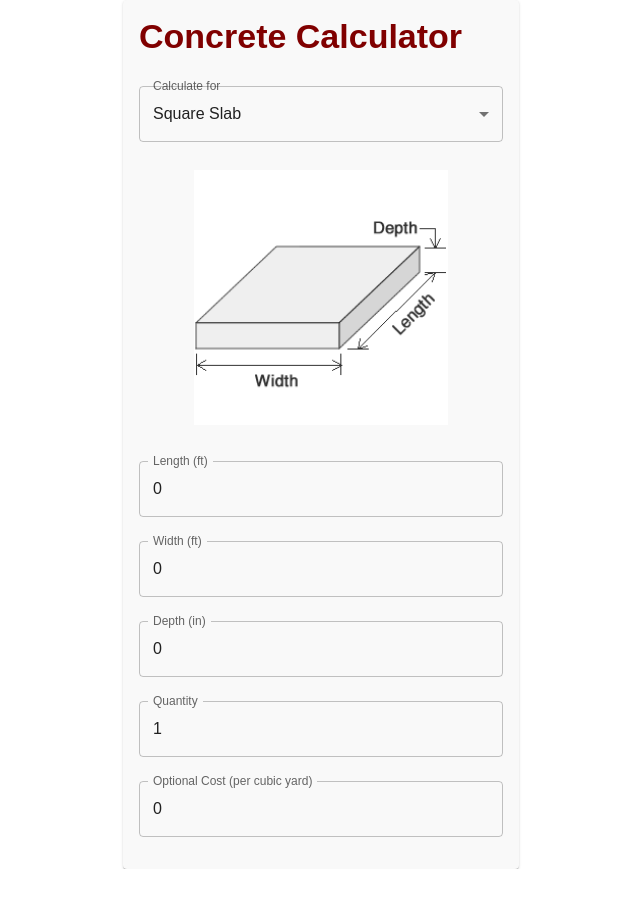
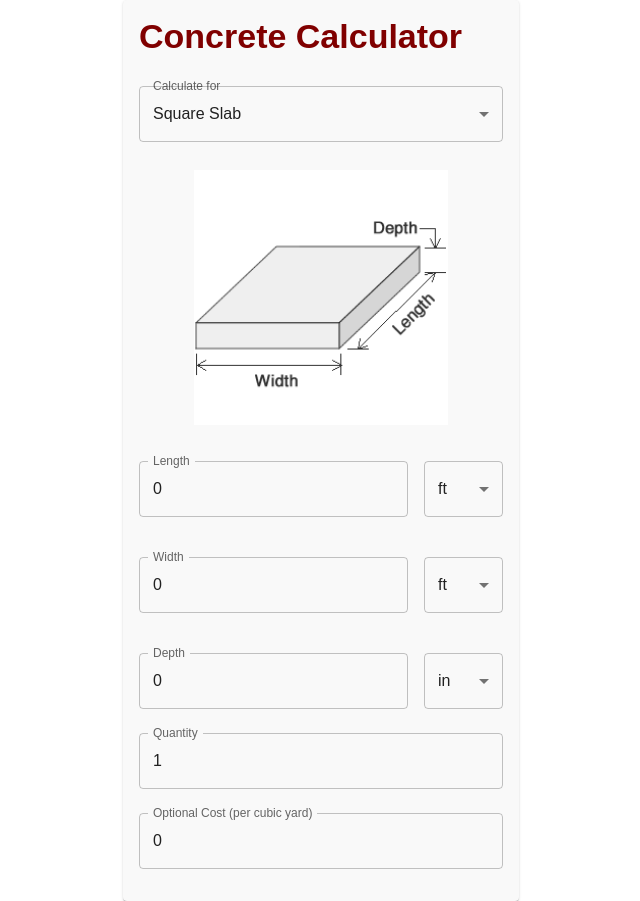
Before and after one commit to Tcviles/react-concrete-calc, a React (Create React App) app: page / in a window 1280 px wide. Shown: the whole page, without its empty margins (319-959 px from the left). Before the commit the page ends 869 px from the top, so only its background shows below. Built offline with nearby package versions, Linux system fonts and the light colour scheme.

Commit message:
update some fields and sizing

```diff
--- a/src/App.tsx
+++ b/src/App.tsx
@@ -1,5 +1,5 @@
 import React from 'react';
-import { createTheme, ThemeProvider, CssBaseline } from '@mui/material';
+import { createTheme, ThemeProvider, CssBaseline, Box } from '@mui/material';
 import ConcreteCalculator from './components/ConcreteCalculator';
 
 // Define the maroon and white theme
@@ -31,9 +31,9 @@ function App() {
   return (
     <ThemeProvider theme={theme}>
       <CssBaseline />
-      <div className="App">
+      <Box sx={{ width: '100vw', height: '100vh'}}>
         <ConcreteCalculator />
-      </div>
+      </Box>
     </ThemeProvider>
   );
 }
--- a/src/components/input_fields/Block.tsx
+++ b/src/components/input_fields/Block.tsx
@@ -1,5 +1,5 @@
 import React, { useEffect, useState } from 'react';
-import { TextField } from '@mui/material';
+import { TextField, MenuItem, Select, FormControl, Grid } from '@mui/material';
 
 interface BlockProps {
   onVolumeChange: (volume: number) => void;
@@ -10,44 +10,102 @@ const Block: React.FC<BlockProps> = ({ onVolumeChange }) => {
   const [width, setWidth] = useState<number>(0);
   const [depth, setDepth] = useState<number>(0);
 
+  const [lengthUnit, setLengthUnit] = useState<string>('ft');
+  const [widthUnit, setWidthUnit] = useState<string>('ft');
+  const [depthUnit, setDepthUnit] = useState<string>('in');
+
   useEffect(() => {
-    const volume = (length * width * (depth / 12)) / 27;
+    // Convert all values to feet before calculating volume
+    const convertToFeet = (value: number, unit: string) => {
+      switch (unit) {
+        case 'ft': return value;
+        case 'in': return value / 12;
+        case 'm': return value * 3.28084;
+        case 'cm': return value * 0.0328084;
+        default: return value;
+      }
+    };
+
+    const lengthInFeet = convertToFeet(length, lengthUnit);
+    const widthInFeet = convertToFeet(width, widthUnit);
+    const depthInFeet = convertToFeet(depth, depthUnit);
+
+    const volume = (lengthInFeet * widthInFeet * depthInFeet) / 27; // Convert cubic feet to cubic yards
     onVolumeChange(volume);
-  }, [length, width, depth, onVolumeChange]);
+  }, [length, width, depth, lengthUnit, widthUnit, depthUnit, onVolumeChange]);
 
   const handleNumberInputChange = (setter: React.Dispatch<React.SetStateAction<number>>) =>
     (event: React.ChangeEvent<HTMLInputElement>) => {
-      console.log(event.target.value)
-      setter(+event.target.value);
+      setter(parseFloat(event.target.value) || 0);
     };
 
+  const unitOptions = ['ft', 'in', 'm', 'cm'];
+
   return (
-    <>
+    <Grid container spacing={2}>
+      {/* Length Field */}
+      <Grid item xs={9}>
         <TextField
-        label="Length (ft)"
-        type="integer"
+          label="Length"
+          type="number"
           value={length}
           onChange={handleNumberInputChange(setLength)}
           fullWidth
           margin="normal"
         />
+      </Grid>
+      <Grid item xs={3}>
+        <FormControl fullWidth margin="normal">
+          <Select value={lengthUnit} onChange={(e) => setLengthUnit(e.target.value)}>
+            {unitOptions.map((unit) => (
+              <MenuItem key={unit} value={unit}>{unit}</MenuItem>
+            ))}
+          </Select>
+        </FormControl>
+      </Grid>
+
+      {/* Width Field */}
+      <Grid item xs={9}>
         <TextField
-        label="Width (ft)"
-        type="integer"
+          label="Width"
+          type="number"
           value={width}
           onChange={handleNumberInputChange(setWidth)}
           fullWidth
           margin="normal"
         />
+      </Grid>
+      <Grid item xs={3}>
+        <FormControl fullWidth margin="normal">
+          <Select value={widthUnit} onChange={(e) => setWidthUnit(e.target.value)}>
+            {unitOptions.map((unit) => (
+              <MenuItem key={unit} value={unit}>{unit}</MenuItem>
+            ))}
+          </Select>
+        </FormControl>
+      </Grid>
+
+      {/* Depth Field */}
+      <Grid item xs={9}>
         <TextField
-        label="Depth (in)"
-        type="integer"
+          label="Depth"
+          type="number"
           value={depth}
           onChange={handleNumberInputChange(setDepth)}
           fullWidth
           margin="normal"
         />
-    </>
+      </Grid>
+      <Grid item xs={3}>
+        <FormControl fullWidth margin="normal">
+          <Select value={depthUnit} onChange={(e) => setDepthUnit(e.target.value)}>
+            {unitOptions.map((unit) => (
+              <MenuItem key={unit} value={unit}>{unit}</MenuItem>
+            ))}
+          </Select>
+        </FormControl>
+      </Grid>
+    </Grid>
   );
 };
 
--- a/src/components/input_fields/Steps.tsx
+++ b/src/components/input_fields/Steps.tsx
@@ -1,5 +1,5 @@
 import React, { useEffect, useState } from 'react';
-import { TextField } from '@mui/material';
+import { TextField, MenuItem, Select, FormControl, Grid } from '@mui/material';
 
 interface StepsProps {
   onVolumeChange: (area: number) => void;
@@ -12,21 +12,141 @@ const Steps: React.FC<StepsProps> = ({ onVolumeChange }) => {
   const [run, setRun] = useState(0);
   const [numSteps, setNumSteps] = useState(0);
 
+  const [lengthUnit, setLengthUnit] = useState('ft');
+  const [widthUnit, setWidthUnit] = useState('ft');
+  const [riseUnit, setRiseUnit] = useState('in');
+  const [runUnit, setRunUnit] = useState('ft');
+
   useEffect(() => {
-    const platformVolume = (length * (rise * numSteps) * width) / 27;
-    const stepVolume = (run * rise * (numSteps - 1) * width) / 27;
+    // Convert all values to feet
+    const convertToFeet = (value: number, unit: string) => {
+      switch (unit) {
+        case 'ft': return value;
+        case 'in': return value / 12;
+        case 'm': return value * 3.28084;
+        case 'cm': return value * 0.0328084;
+        default: return value;
+      }
+    };
+
+    const lengthInFeet = convertToFeet(length, lengthUnit);
+    const widthInFeet = convertToFeet(width, widthUnit);
+    const riseInFeet = convertToFeet(rise, riseUnit);
+    const runInFeet = convertToFeet(run, runUnit);
+
+    // Calculate volume in cubic feet and convert to cubic yards
+    const platformVolume = (lengthInFeet * (riseInFeet * numSteps) * widthInFeet) / 27;
+    const stepVolume = (runInFeet * riseInFeet * (numSteps - 1) * widthInFeet) / 27;
     const totalArea = platformVolume + stepVolume;
+
     onVolumeChange(totalArea);
-  }, [length, width, rise, run, numSteps, onVolumeChange]);
+  }, [length, width, rise, run, numSteps, lengthUnit, widthUnit, riseUnit, runUnit, onVolumeChange]);
+
+  const handleNumberInputChange = (setter: React.Dispatch<React.SetStateAction<number>>) =>
+    (event: React.ChangeEvent<HTMLInputElement>) => {
+      setter(parseFloat(event.target.value) || 0);
+    };
+
+  const unitOptions = ['ft', 'in', 'm', 'cm'];
 
   return (
-    <>
-      <TextField label="Length (ft)" type="number" value={length} onChange={(e) => setLength(Number(e.target.value))} fullWidth margin="normal" />
-      <TextField label="Width (ft)" type="number" value={width} onChange={(e) => setWidth(Number(e.target.value))} fullWidth margin="normal" />
-      <TextField label="Rise (in)" type="number" value={rise} onChange={(e) => setRise(Number(e.target.value))} fullWidth margin="normal" />
-      <TextField label="Run (ft)" type="number" value={run} onChange={(e) => setRun(Number(e.target.value))} fullWidth margin="normal" />
-      <TextField label="Number of Steps" type="number" value={numSteps} onChange={(e) => setNumSteps(Number(e.target.value))} fullWidth margin="normal" />
-    </>
+    <Grid container spacing={2}>
+      {/* Length Field */}
+      <Grid item xs={9}>
+        <TextField
+          label="Length"
+          type="number"
+          value={length}
+          onChange={handleNumberInputChange(setLength)}
+          fullWidth
+          margin="normal"
+        />
+      </Grid>
+      <Grid item xs={3}>
+        <FormControl fullWidth margin="normal">
+          <Select value={lengthUnit} onChange={(e) => setLengthUnit(e.target.value)}>
+            {unitOptions.map((unit) => (
+              <MenuItem key={unit} value={unit}>{unit}</MenuItem>
+            ))}
+          </Select>
+        </FormControl>
+      </Grid>
+
+      {/* Width Field */}
+      <Grid item xs={9}>
+        <TextField
+          label="Width"
+          type="number"
+          value={width}
+          onChange={handleNumberInputChange(setWidth)}
+          fullWidth
+          margin="normal"
+        />
+      </Grid>
+      <Grid item xs={3}>
+        <FormControl fullWidth margin="normal">
+          <Select value={widthUnit} onChange={(e) => setWidthUnit(e.target.value)}>
+            {unitOptions.map((unit) => (
+              <MenuItem key={unit} value={unit}>{unit}</MenuItem>
+            ))}
+          </Select>
+        </FormControl>
+      </Grid>
+
+      {/* Rise Field */}
+      <Grid item xs={9}>
+        <TextField
+          label="Rise"
+          type="number"
+          value={rise}
+          onChange={handleNumberInputChange(setRise)}
+          fullWidth
+          margin="normal"
+        />
+      </Grid>
+      <Grid item xs={3}>
+        <FormControl fullWidth margin="normal">
+          <Select value={riseUnit} onChange={(e) => setRiseUnit(e.target.value)}>
+            {unitOptions.map((unit) => (
+              <MenuItem key={unit} value={unit}>{unit}</MenuItem>
+            ))}
+          </Select>
+        </FormControl>
+      </Grid>
+
+      {/* Run Field */}
+      <Grid item xs={9}>
+        <TextField
+          label="Run"
+          type="number"
+          value={run}
+          onChange={handleNumberInputChange(setRun)}
+          fullWidth
+          margin="normal"
+        />
+      </Grid>
+      <Grid item xs={3}>
+        <FormControl fullWidth margin="normal">
+          <Select value={runUnit} onChange={(e) => setRunUnit(e.target.value)}>
+            {unitOptions.map((unit) => (
+              <MenuItem key={unit} value={unit}>{unit}</MenuItem>
+            ))}
+          </Select>
+        </FormControl>
+      </Grid>
+
+      {/* Number of Steps Field */}
+      <Grid item xs={12}>
+        <TextField
+          label="Number of Steps"
+          type="number"
+          value={numSteps}
+          onChange={handleNumberInputChange(setNumSteps)}
+          fullWidth
+          margin="normal"
+        />
+      </Grid>
+    </Grid>
   );
 };
 
```
Also changed, not shown: buildspec.yml (+12 -0 lines). Lines whose indentation alone changed are shown as unchanged.
